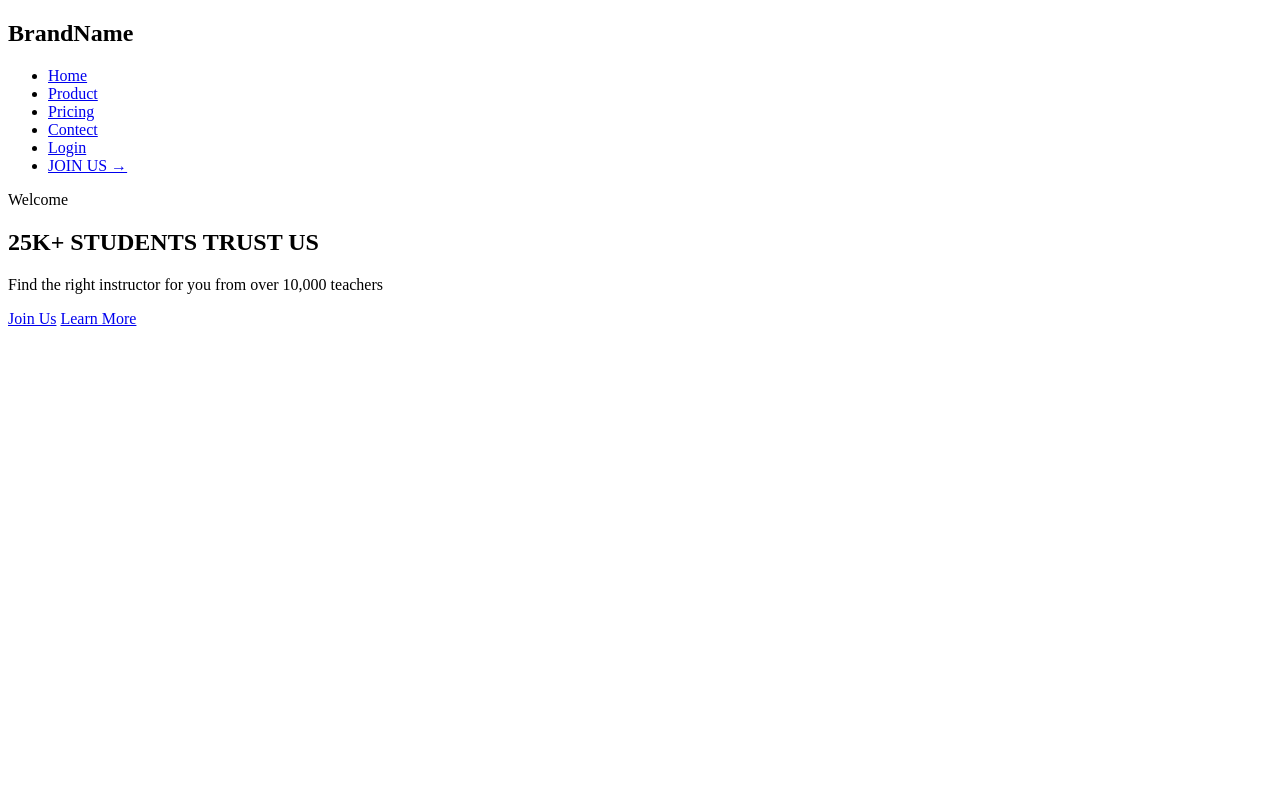
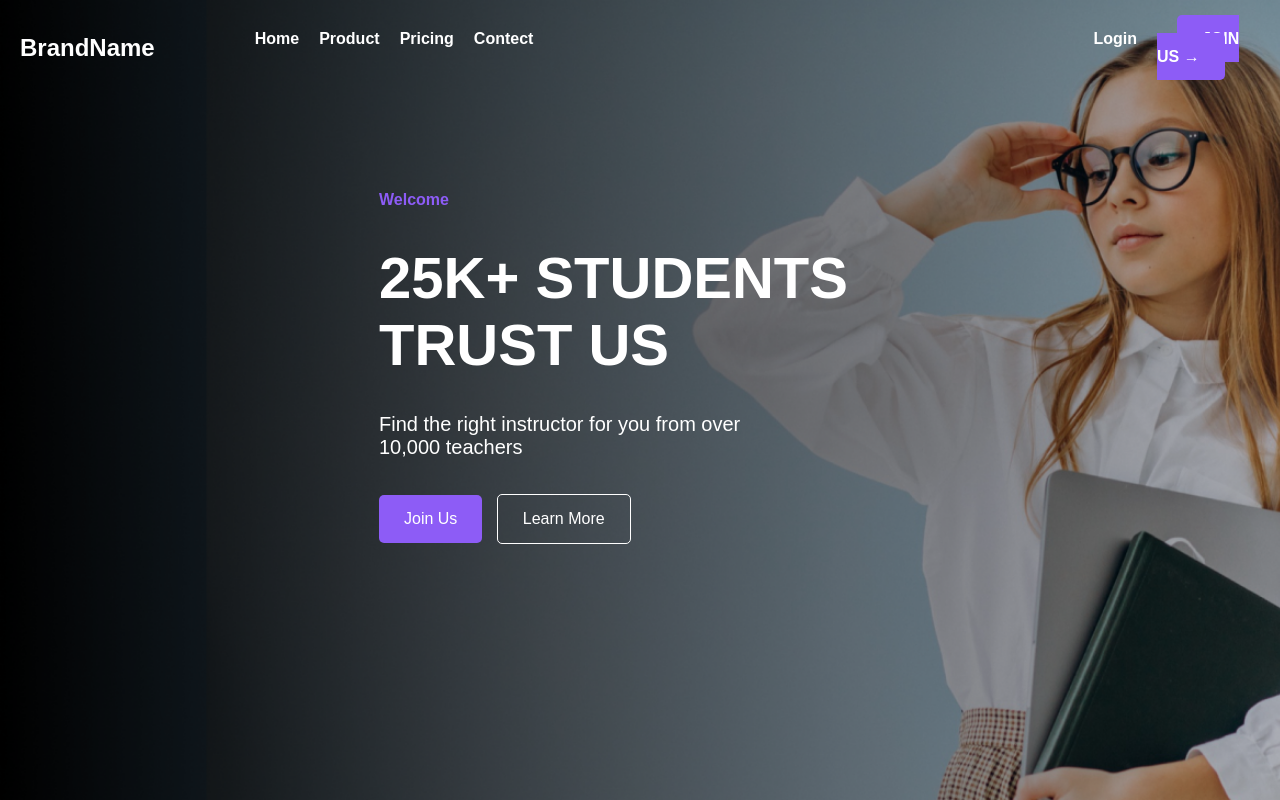
Before and after one commit to rimand/figma_to_website_manual, a plain HTML site: page index.html in a window 1280 px wide. Drawn offline with Linux system fonts and the light colour scheme.

Commit message:
update css
update css

```diff
--- /dev/null
+++ b/css/style.css
@@ -0,0 +1,141 @@
+* {
+  margin: 0;
+  padding: 0;
+  box-sizing: border-box;
+  font-family: Arial, Helvetica, sans-serif;
+}
+
+.container {
+  width: 100%;
+  display: flex;
+  /* margin: 0 auto; */
+  justify-content: center;
+}
+
+/* HEADER */
+
+header {
+  width: 100%;
+  /* height: 729px; */
+  height: 100vh;
+  background: url("../img/background.png") no-repeat;
+  background-size: cover;
+  /* background-position: center; */
+}
+
+.logo h1{
+    font-size: 24px;
+}
+
+nav {
+  width: 1322;
+  height: 22;
+  /* background-color: #333; */
+}
+
+nav.navbar-collapse {
+  display: flex;
+}
+
+.center {
+  display: flex;
+  align-items: center;
+  /* justify-content: space-between; */
+  padding-top: 30px;
+  margin-left: 20px;
+}
+
+.navbar-collapse {
+  display: flex;
+  font-weight: bold;
+}
+
+.logo {
+  color: white;
+}
+
+ul.menu {
+  list-style: none;
+  display: flex;
+}
+
+.menu-left {
+  margin-left: 100px;
+}
+
+.menu-right {
+  margin-left: 540px;
+}
+
+ul.menu li {
+  margin-right: 20px;
+}
+
+ul.menu li a {
+  color: #fff;
+  text-decoration: none;
+}
+
+.btn-blue {
+  background: #8d5cf6;
+  padding: 15px 25px;
+  border-radius: 5px;
+  margin-left: 20px;
+}
+
+.btn-blue:hover{
+    transform: translateY(-3px);
+    transition: .2s ease-in-out;
+    background: #621ef5;
+}
+
+/* END HEADER */
+
+/* TITLE */
+
+.title{
+    /* background: #F00; */
+    margin-left: 20px;
+    overflow: hidden;
+}
+
+.title h5{
+    margin-top: 125px;
+    font-size: 16px;
+    color: #8D5CF6;
+}
+
+.title h1{
+    margin-top: 35px;
+    font-size: 58px;
+    color: #fff;
+    width: 542px;
+}
+
+.title h4{
+    margin-top: 35px;
+    font-size: 20px;
+    font-weight: normal;
+    color: #fff;
+    width: 422px;
+}
+
+.title a{
+    margin-left: 0px;
+    margin-top: 35px;
+    color: #fff;
+    text-decoration: none;
+    display: inline-block;
+}
+
+.title .btn-alpha{
+    margin-left: 10px;
+    padding: 15px 25px;
+    border: 1px solid #fff;
+    border-radius: 5px;
+}
+
+
+
+
+/* END TILE */
--- a/index.html
+++ b/index.html
@@ -1,32 +1,40 @@
 <!DOCTYPE html>
 <html lang="en">
   <head>
-    <meta charset="UTF-8">
-    <meta http-equiv="X-UA-Compatible" content="IE=edge">
-    <meta name="viewport" content="width=device-width, initial-scale=1.0">
+    <meta charset="UTF-8" />
+    <meta http-equiv="X-UA-Compatible" content="IE=edge" />
+    <meta name="viewport" content="width=device-width, initial-scale=1.0" />
     <title>Document</title>
+    <link rel="stylesheet" href="css/style.css"
   </head>
   <body>
     <header>
+      <nav>
         <div class="container">
-            <nav>
+          <div class="center">
             <div class="logo">
               <h1>BrandName</h1>
             </div>
-                <ul class="menu">
+            <nav class="navbar-collapse">
+              <ul class="menu menu-left">
                 <li><a href="# ">Home</a></li>
                 <li><a href="# ">Product</a></li>
                 <li><a href="# ">Pricing</a></li>
                 <li><a href="# ">Contect</a></li>
+              </ul>
+              <ul class="menu menu-right">
                 <li><a href="# ">Login</a></li>
                 <li><a href="#" class="btn-blue">JOIN US →</a></li>
               </ul>
             </nav>
-
+          </div>
+        </div>
+      </nav>
+      <div class="container">
         <section class="title">
-                <p>Welcome</p>
+          <h5>Welcome</h5>
           <h1>25K+ STUDENTS TRUST US</h1>
-                <p>Find the right instructor for you from over 10,000 teachers</p>
+          <h4>Find the right instructor for you from over 10,000 teachers</h4>
           <a href="#" class="btn-blue">Join Us</a>
           <a href="#" class="btn-alpha">Learn More</a>
         </section>
```
Also changed, not shown: img/background.png (added). Lines whose indentation alone changed are shown as unchanged.
